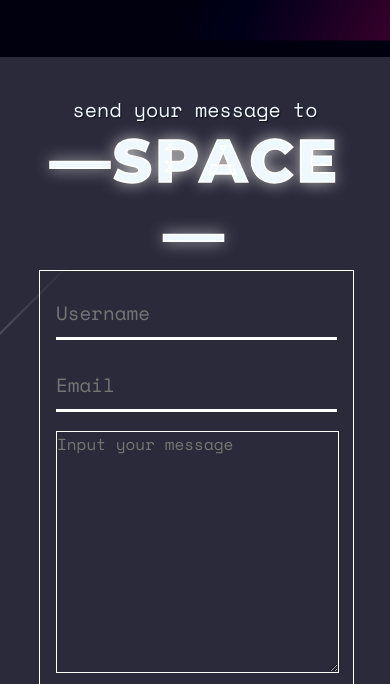
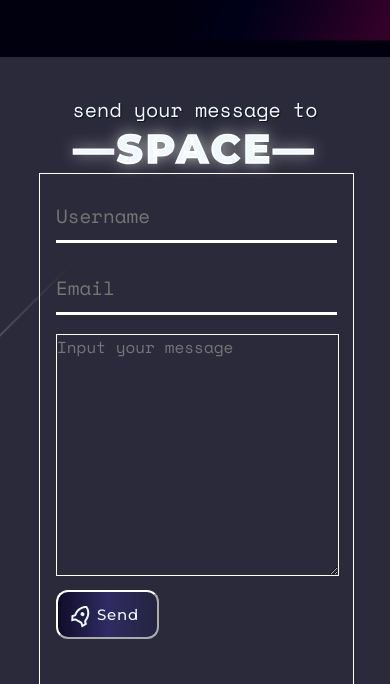
Before and after one commit to AchaRhmn/portfolio-native, a plain HTML site: page main.html in a window 390 px wide. Shown: the part 922-1606 px from the top of the page. Drawn offline with nearby package versions, Linux system fonts and the light colour scheme; a web font is replaced by a local one.

Commit message:
responsive title2 for phone

```diff
--- a/style.css
+++ b/style.css
@@ -851,7 +851,6 @@ canvas {
     }
   }
 
-  /* Untuk Ponsel */
   @media (max-width: 768px) {
     .contact {
       padding: 10%;
@@ -864,6 +863,10 @@ canvas {
 
     .form-title {
       font-size: 20px;
+    }
+
+    .title-2{
+        font-size:40px;
     }
 
     #input,
```
